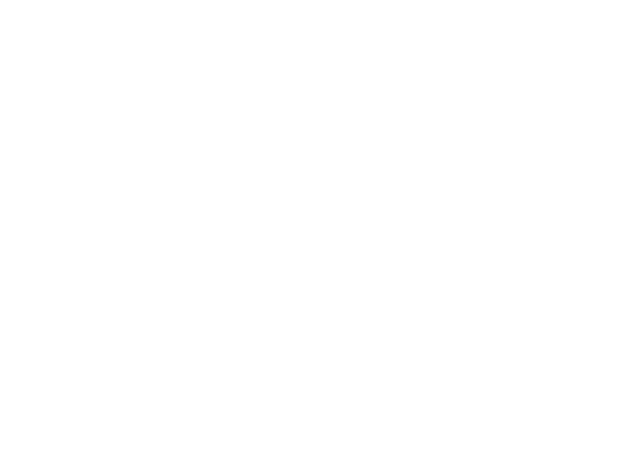
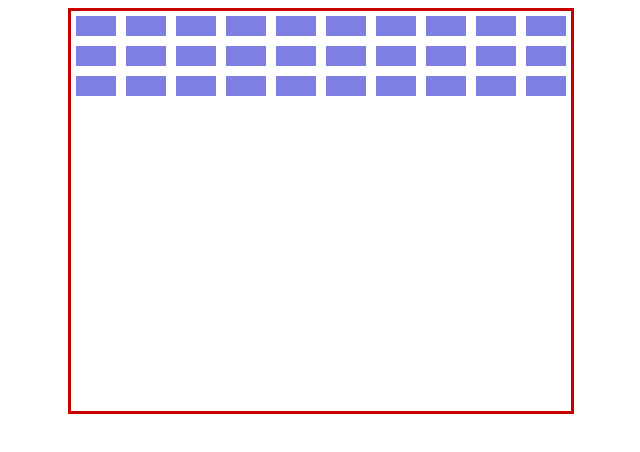
Before and after one commit to amadevBox/arkanoid, a website: page index.html in a window 1280 px wide. Shown: the whole page, without its empty margins (319-959 px from the left). Drawn offline with Linux system fonts and the light colour scheme; files that its build step writes are made by us from their sources.

Commit message:
draw tiles

```diff
--- a/index.html
+++ b/index.html
@@ -5,6 +5,14 @@
     <title>Title</title>
 </head>
 <body>
+    <style>
+        #tutorial {
+            display: block;
+            margin: 0 auto;
+            border: 3px solid rgb(200, 0, 0);
+        }
+    </style>
     <script src="lib/index.js" defer></script>
+    <canvas id="tutorial" width="500px" height="400px"></canvas>
 </body>
 </html>
--- a/src/index.js
+++ b/src/index.js
@@ -1,3 +1,63 @@
+const fieldHeight = 400
+const fieldWidth = 500
+const numberOfRows = 3
+const tilesInRow = 10
+const sizeOfGap = 5
+
+class Tile {
+  constructor(x, y) {
+    this.x = x
+    this.y = y
+    this.isAlive = true
+  }
+
+  getStatus() {
+    return this.isAlive
+  }
+
+  destroy() {
+    this.isAlive = false
+  }
+
+  draw(ctx) {
+    ctx.fillStyle = 'rgba(0, 0, 200, 0.5)'
+    ctx.fillRect(
+      this.x,
+      this.y,
+      Tile.width,
+      Tile.height,
+    )
+  }
+}
+
+Tile.width = fieldWidth / tilesInRow - 2 * sizeOfGap
+Tile.height = 20
+
+const generateTiles = (tiles) => {
+  for (let i = 0; i < numberOfRows; i++) {
+    tiles[i] = []
+    for (let j = 0; j < tilesInRow; j++) {
+      const x = (2 * j + 1) * sizeOfGap + j * Tile.width
+      const y = (2 * i + 1) * sizeOfGap + i * Tile.height
+      tiles[i][j] = new Tile(x, y)
+    }
+  }
+}
+
+const drawTiles = (tiles, ctx) => {
+  for (let i = 0; i < numberOfRows; i++) {
+    for (let j = 0; j < tilesInRow; j++) {
+      tiles[i][j].draw(ctx)
+    }
+  }
+}
+
 window.onload = () => {
-  alert('Hi!')
+  const canvas = document.getElementById('tutorial')
+  const ctx = canvas.getContext('2d')
+
+  const tiles = []
+
+  generateTiles(tiles)
+  drawTiles(tiles, ctx)
 }
```
